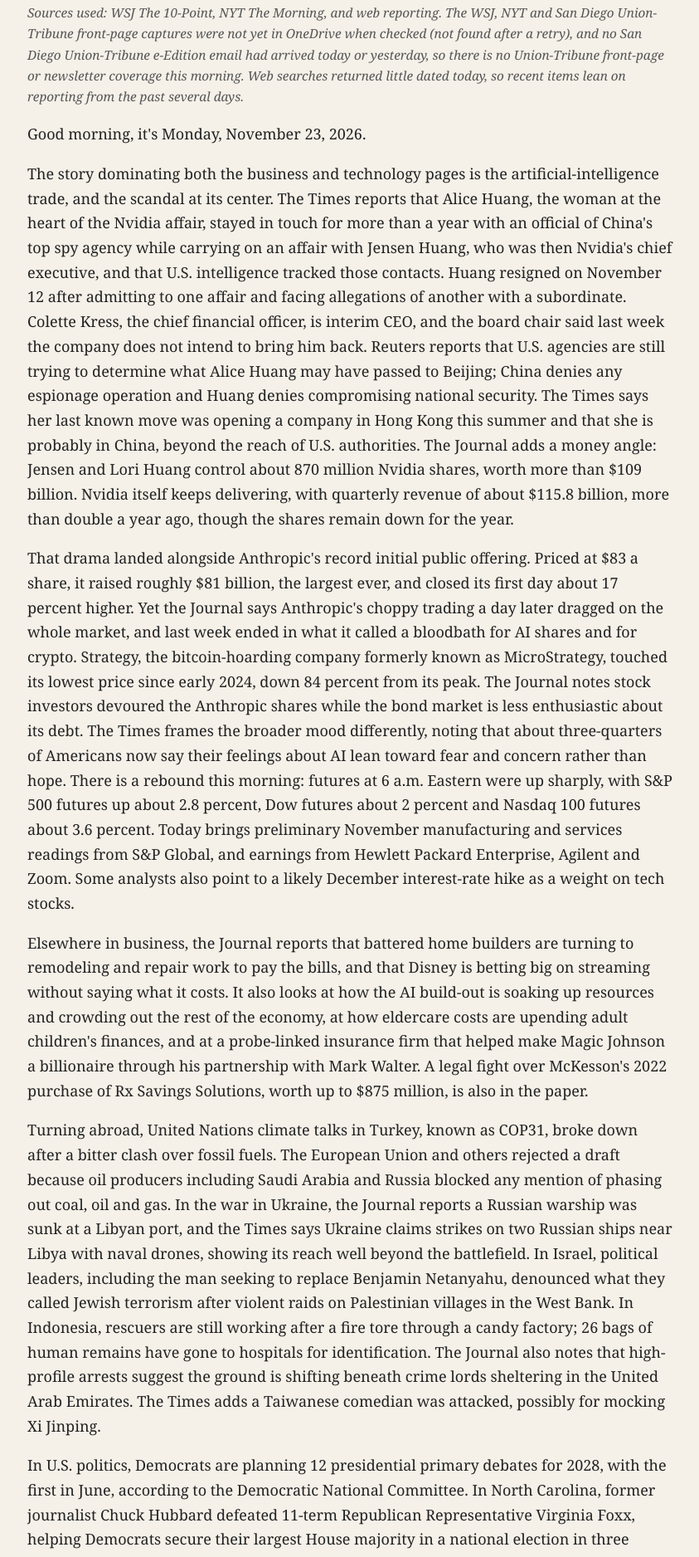
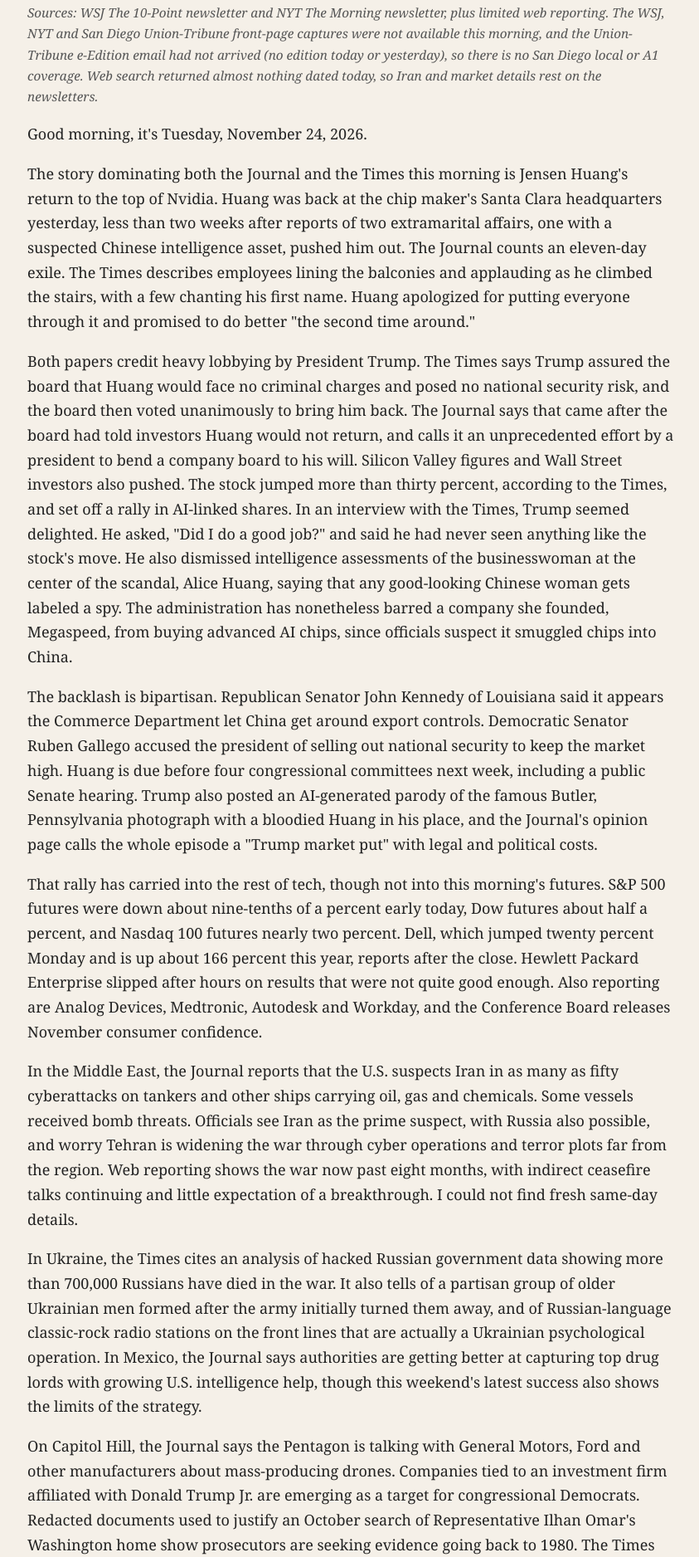
Before and after one commit to olegfishel/newsletter, a plain HTML site: page index.html in a window 1280 px wide. Shown: the part 147-2023 px from the top of the page at 83% size, without its empty margins (217-1060 px from the left). Drawn offline with Linux system fonts and the light colour scheme.

Commit message:
Morning briefing 2026-11-24

```diff
--- a/index.html
+++ b/index.html
@@ -4,7 +4,7 @@
 <meta charset="utf-8">
 <meta name="viewport" content="width=device-width,initial-scale=1">
 <meta name="robots" content="noindex,nofollow">
-<title>Morning Briefing - Monday, November 23, 2026</title>
+<title>Morning Briefing - Tuesday, November 24, 2026</title>
 <style>
 :root{--bg:#f5f0e8;--fg:#222;--mut:#555}
 @media (prefers-color-scheme: dark){:root{--bg:#1d1a16;--fg:#e8e2d6;--mut:#b5ad9d}}
@@ -19,17 +19,20 @@ article{font-family:Georgia,serif;font-size:18px;line-height:1.65;max-width:780p
 <body>
 <article>
 <h1 class="masthead">Morning Briefing</h1>
-<p class="dateline">Monday, November 23, 2026</p>
-<p class="source-note">Sources used: WSJ The 10-Point, NYT The Morning, and web reporting. The WSJ, NYT and San Diego Union-Tribune front-page captures were not yet in OneDrive when checked (not found after a retry), and no San Diego Union-Tribune e-Edition email had arrived today or yesterday, so there is no Union-Tribune front-page or newsletter coverage this morning. Web searches returned little dated today, so recent items lean on reporting from the past several days.</p>
-<p class="lede">Good morning, it's Monday, November 23, 2026.</p>
-<p>The story dominating both the business and technology pages is the artificial-intelligence trade, and the scandal at its center. The Times reports that Alice Huang, the woman at the heart of the Nvidia affair, stayed in touch for more than a year with an official of China's top spy agency while carrying on an affair with Jensen Huang, who was then Nvidia's chief executive, and that U.S. intelligence tracked those contacts. Huang resigned on November 12 after admitting to one affair and facing allegations of another with a subordinate. Colette Kress, the chief financial officer, is interim CEO, and the board chair said last week the company does not intend to bring him back. Reuters reports that U.S. agencies are still trying to determine what Alice Huang may have passed to Beijing; China denies any espionage operation and Huang denies compromising national security. The Times says her last known move was opening a company in Hong Kong this summer and that she is probably in China, beyond the reach of U.S. authorities. The Journal adds a money angle: Jensen and Lori Huang control about 870 million Nvidia shares, worth more than $109 billion. Nvidia itself keeps delivering, with quarterly revenue of about $115.8 billion, more than double a year ago, though the shares remain down for the year.</p>
-<p>That drama landed alongside Anthropic's record initial public offering. Priced at $83 a share, it raised roughly $81 billion, the largest ever, and closed its first day about 17 percent higher. Yet the Journal says Anthropic's choppy trading a day later dragged on the whole market, and last week ended in what it called a bloodbath for AI shares and for crypto. Strategy, the bitcoin-hoarding company formerly known as MicroStrategy, touched its lowest price since early 2024, down 84 percent from its peak. The Journal notes stock investors devoured the Anthropic shares while the bond market is less enthusiastic about its debt. The Times frames the broader mood differently, noting that about three-quarters of Americans now say their feelings about AI lean toward fear and concern rather than hope. There is a rebound this morning: futures at 6 a.m. Eastern were up sharply, with S&amp;P 500 futures up about 2.8 percent, Dow futures about 2 percent and Nasdaq 100 futures about 3.6 percent. Today brings preliminary November manufacturing and services readings from S&amp;P Global, and earnings from Hewlett Packard Enterprise, Agilent and Zoom. Some analysts also point to a likely December interest-rate hike as a weight on tech stocks.</p>
-<p>Elsewhere in business, the Journal reports that battered home builders are turning to remodeling and repair work to pay the bills, and that Disney is betting big on streaming without saying what it costs. It also looks at how the AI build-out is soaking up resources and crowding out the rest of the economy, at how eldercare costs are upending adult children's finances, and at a probe-linked insurance firm that helped make Magic Johnson a billionaire through his partnership with Mark Walter. A legal fight over McKesson's 2022 purchase of Rx Savings Solutions, worth up to $875 million, is also in the paper.</p>
-<p>Turning abroad, United Nations climate talks in Turkey, known as COP31, broke down after a bitter clash over fossil fuels. The European Union and others rejected a draft because oil producers including Saudi Arabia and Russia blocked any mention of phasing out coal, oil and gas. In the war in Ukraine, the Journal reports a Russian warship was sunk at a Libyan port, and the Times says Ukraine claims strikes on two Russian ships near Libya with naval drones, showing its reach well beyond the battlefield. In Israel, political leaders, including the man seeking to replace Benjamin Netanyahu, denounced what they called Jewish terrorism after violent raids on Palestinian villages in the West Bank. In Indonesia, rescuers are still working after a fire tore through a candy factory; 26 bags of human remains have gone to hospitals for identification. The Journal also notes that high-profile arrests suggest the ground is shifting beneath crime lords sheltering in the United Arab Emirates. The Times adds a Taiwanese comedian was attacked, possibly for mocking Xi Jinping.</p>
-<p>In U.S. politics, Democrats are planning 12 presidential primary debates for 2028, with the first in June, according to the Democratic National Committee. In North Carolina, former journalist Chuck Hubbard defeated 11-term Republican Representative Virginia Foxx, helping Democrats secure their largest House majority in a national election in three decades. The Journal's lead feature profiles incoming Michigan Senator Abdul El-Sayed, who helped ignite a challenge to Chuck Schumer; about half a dozen Democratic senators back Chris Van Hollen's long-shot bid for leader ahead of the December 1 vote. The Journal's opinion page says new White House chief of staff Stephen Miller has dropped the nomination of Heidi Overton to run the FDA. The Times's opinion writers argue Democrats should seize on the MAHA movement, and that the midterms opened the door to rethinking the Electoral College.</p>
-<p>Other national news: heavy rain and damaging winds are expected across much of the country this week, threatening Thanksgiving travel, and Delta delayed some flights over a weight-and-balance system problem. A 58-year-old woman has lived a year with a pig's kidney without serious complications, a transplant milestone. A Virginia school district is closing for a week after finding more than 500 employees lacked proper background checks amid child sex abuse allegations. Screwworm cases are up in the Southwest, though the agriculture secretary says cattle supplies are not threatened. Chicago's rats and Tamagotchis, now 30 years old and popular again, round out the lighter side.</p>
-<p>In sports, the Times reports that pitcher Tarik Skubal agreed to a record nine-year, $450 million deal with the New York Mets. The Red Wings will trade Dylan Larkin to the Canadiens, ending a five-month standoff. And the Giants beat first-place Jacksonville in the NFL's Week 11.</p>
-<p>From San Diego, the Union-Tribune front page was unavailable this morning, but local reporting from recent days says the City Council approved the $4.2 billion Midway Rising arena and housing plan, the Pacific Surfliner is in line for more than $150 million in federal rail grants, and local gas prices have reached their highest level since October 2022.</p>
+<p class="dateline">Tuesday, November 24, 2026</p>
+<p class="source-note">Sources: WSJ The 10-Point newsletter and NYT The Morning newsletter, plus limited web reporting. The WSJ, NYT and San Diego Union-Tribune front-page captures were not available this morning, and the Union-Tribune e-Edition email had not arrived (no edition today or yesterday), so there is no San Diego local or A1 coverage. Web search returned almost nothing dated today, so Iran and market details rest on the newsletters.</p>
+<p class="lede">Good morning, it's Tuesday, November 24, 2026.</p>
+<p>The story dominating both the Journal and the Times this morning is Jensen Huang's return to the top of Nvidia. Huang was back at the chip maker's Santa Clara headquarters yesterday, less than two weeks after reports of two extramarital affairs, one with a suspected Chinese intelligence asset, pushed him out. The Journal counts an eleven-day exile. The Times describes employees lining the balconies and applauding as he climbed the stairs, with a few chanting his first name. Huang apologized for putting everyone through it and promised to do better "the second time around."</p>
+<p>Both papers credit heavy lobbying by President Trump. The Times says Trump assured the board that Huang would face no criminal charges and posed no national security risk, and the board then voted unanimously to bring him back. The Journal says that came after the board had told investors Huang would not return, and calls it an unprecedented effort by a president to bend a company board to his will. Silicon Valley figures and Wall Street investors also pushed. The stock jumped more than thirty percent, according to the Times, and set off a rally in AI-linked shares. In an interview with the Times, Trump seemed delighted. He asked, "Did I do a good job?" and said he had never seen anything like the stock's move. He also dismissed intelligence assessments of the businesswoman at the center of the scandal, Alice Huang, saying that any good-looking Chinese woman gets labeled a spy. The administration has nonetheless barred a company she founded, Megaspeed, from buying advanced AI chips, since officials suspect it smuggled chips into China.</p>
+<p>The backlash is bipartisan. Republican Senator John Kennedy of Louisiana said it appears the Commerce Department let China get around export controls. Democratic Senator Ruben Gallego accused the president of selling out national security to keep the market high. Huang is due before four congressional committees next week, including a public Senate hearing. Trump also posted an AI-generated parody of the famous Butler, Pennsylvania photograph with a bloodied Huang in his place, and the Journal's opinion page calls the whole episode a "Trump market put" with legal and political costs.</p>
+<p>That rally has carried into the rest of tech, though not into this morning's futures. S&amp;P 500 futures were down about nine-tenths of a percent early today, Dow futures about half a percent, and Nasdaq 100 futures nearly two percent. Dell, which jumped twenty percent Monday and is up about 166 percent this year, reports after the close. Hewlett Packard Enterprise slipped after hours on results that were not quite good enough. Also reporting are Analog Devices, Medtronic, Autodesk and Workday, and the Conference Board releases November consumer confidence.</p>
+<p>In the Middle East, the Journal reports that the U.S. suspects Iran in as many as fifty cyberattacks on tankers and other ships carrying oil, gas and chemicals. Some vessels received bomb threats. Officials see Iran as the prime suspect, with Russia also possible, and worry Tehran is widening the war through cyber operations and terror plots far from the region. Web reporting shows the war now past eight months, with indirect ceasefire talks continuing and little expectation of a breakthrough. I could not find fresh same-day details.</p>
+<p>In Ukraine, the Times cites an analysis of hacked Russian government data showing more than 700,000 Russians have died in the war. It also tells of a partisan group of older Ukrainian men formed after the army initially turned them away, and of Russian-language classic-rock radio stations on the front lines that are actually a Ukrainian psychological operation. In Mexico, the Journal says authorities are getting better at capturing top drug lords with growing U.S. intelligence help, though this weekend's latest success also shows the limits of the strategy.</p>
+<p>On Capitol Hill, the Journal says the Pentagon is talking with General Motors, Ford and other manufacturers about mass-producing drones. Companies tied to an investment firm affiliated with Donald Trump Jr. are emerging as a target for congressional Democrats. Redacted documents used to justify an October search of Representative Ilhan Omar's Washington home show prosecutors are seeking evidence going back to 1980. The Times adds that Representative Jimmy Gomez of California is resigning after a House committee found substantial evidence of unwanted advances toward a female aide, and that the FBI's number-two official, Christopher Raia, says he will retire, the latest in a string of senior departures there. Celebrities and donors including Jane Fonda and Robert De Niro signed a letter backing Chris Van Hollen over Chuck Schumer for Senate majority leader. The Journal's look at the midterm fallout finds conservatives who moved to Texas now eyeing Oklahoma after the Democratic wave, while Arizona, North Carolina and Georgia also shifted bluer. Oregon and Virginia have sued SpaceX, which oversees the Grok AI model, over sexualized images of women and children it let users generate.</p>
+<p>The most unusual story from the Times is in Iowa, where the Army plans tomorrow, the day before Thanksgiving, to blow up five tons of dangerously unstable explosives. The blast could spread lead dust over homes, farmland and livestock and keep some residents indoors for up to 48 hours. The date slipped several times, and a panel of federal judges allowed it, citing the risk of an uncontrolled explosion if the material is left alone.</p>
+<p>In business and technology beyond Nvidia, the Journal says Amazon has hit a series of setbacks in building a satellite-internet rival to Starlink, and that Anthropic's newly minted millionaires are heating up the San Francisco housing market. The Journal's number of the day is seventeen million, the lines of code in a newly published proof of the Riemann Hypothesis, found by Anthropic researcher Levent Alpöge together with the company's Claude model. Two independent groups say they have full confidence in it, though it still faces further scrutiny.</p>
+<p>On health and society, the Times says measles risk is growing for vaccinated adults born before 1989, who may not be fully protected, and reports on Medicare hospice coverage being cut off when patients outlive a six-month prognosis. It also looks at lab-made drugs sold in candy-colored packaging at gas stations, and at Prince Harry and Meghan returning to Britain as private citizens. Thanksgiving dinner for ten will cost about $58.63 on average, up six percent, with turkey up ten percent. The Journal profiles a home-health aide in Pennsylvania, a field short of workers as the population ages, and the Times notes that Maldon sea salt is blended with German rock salt.</p>
+<p>In sports, Washington pulled off a last-second comeback to upset Cincinnati. The Washington Spirit fired coach Adrián González two days after a third straight championship loss, and the SEC meets next week on whether to remove LSU. San Diego readers, I have no Union-Tribune coverage today. In culture, Miley Cyrus married drummer Maxx Morando in Palm Springs, and Earl the Squirrel makes his debut in the Macy's Thanksgiving Day Parade.</p>
 <p class="signoff">That's your briefing for this morning.</p>
 </article>
 </body>
```
